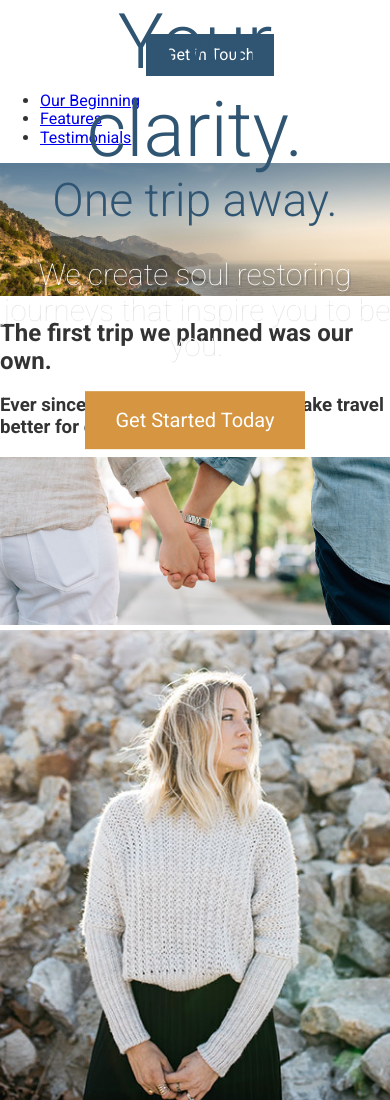
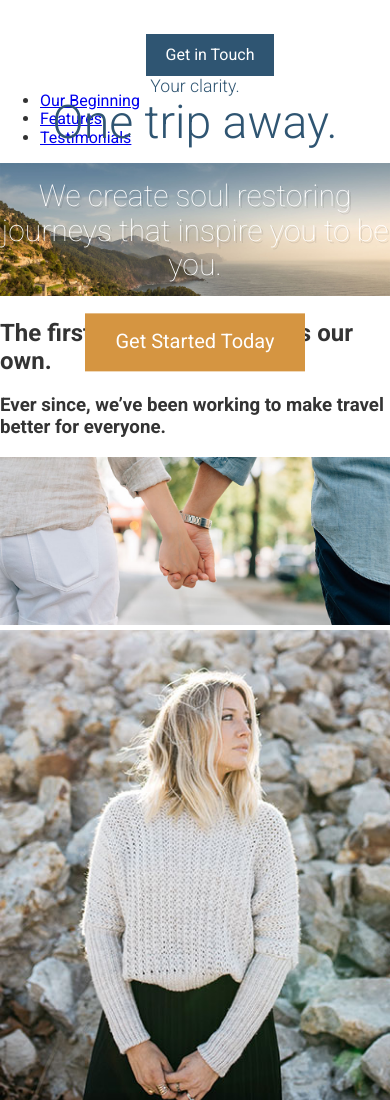
Before and after one commit to chrisgbradley/travel-site, a website: page app/index.html in a window 390 px wide. Shown: the top 1100 px of the page. Drawn offline with Linux system fonts and the light colour scheme.

Commit message:
add base responsive mixins

```diff
--- /dev/null
+++ b/app/assets/styles/base/_mixins.css
@@ -0,0 +1,17 @@
+@define-mixin atSmall {
+	@media(min-width: 530px) {
+		@mixin-content;
+	}
+}
+
+@define-mixin atMedium {
+	@media (min-width: 800px) {
+		@mixin-content;
+	}
+}
+
+@define-mixin atLarge {
+	@media (min-width: 1200px) {
+		@mixin-content;
+	}
+}
--- a/app/assets/styles/modules/_large-hero.css
+++ b/app/assets/styles/modules/_large-hero.css
@@ -11,10 +11,22 @@
 	}
 
 	&__title {
-		font-size: 4.8rem;
+		font-size: 1.1rem;
 		font-weight: 300;
 		color: $mainBlue;
 		margin: 0;
+
+		@mixin atSmall {
+			font-size: 2rem;
+		}
+
+		@mixin atMedium {
+			font-size: 3.2rem;
+		}
+
+		@mixin atLarge {
+			font-size: 4.8rem;
+		}
 	}
 
 	&__subtitle {
--- a/app/assets/styles/styles.css
+++ b/app/assets/styles/styles.css
@@ -1,5 +1,6 @@
 @import "normalize.css";
 @import "base/_variables";
 @import "base/_global";
+@import "base/_mixins";
 @import "modules/_large-hero";
 @import "modules/_btn";
--- a/app/temp/styles/styles.css
+++ b/app/temp/styles/styles.css
@@ -475,10 +475,31 @@ img {
 	}
 
 .large-hero__title {
-		font-size: 4.8rem;
+		font-size: 1.1rem;
 		font-weight: 300;
 		color: #2f5572;
 		margin: 0;
+	}
+
+@media(min-width: 530px) {
+
+.large-hero__title {
+			font-size: 2rem
+	}
+	}
+
+@media (min-width: 800px) {
+
+.large-hero__title {
+			font-size: 3.2rem
+	}
+	}
+
+@media (min-width: 1200px) {
+
+.large-hero__title {
+			font-size: 4.8rem
+	}
 	}
 
 .large-hero__subtitle {
--- a/gulp/tasks/styles.js
+++ b/gulp/tasks/styles.js
@@ -4,10 +4,11 @@ var autoprefixer = require("autoprefixer");
 var cssvars = require("postcss-simple-vars");
 var nested = require("postcss-nested");
 var cssImport = require("postcss-import");
+var mixins = require("postcss-mixins");
 
 gulp.task("styles", function() {
 	return gulp.src("./app/assets/styles/styles.css")
-		.pipe(postcss([cssImport, cssvars, nested, autoprefixer]))
+		.pipe(postcss([cssImport, mixins, cssvars, nested, autoprefixer]))
 		.on("error", function(error) {
 			console.log(error.toString());
 			this.emit("end")
--- a/package.json
+++ b/package.json
@@ -30,7 +30,7 @@
     "gulp-watch": "^4.3.11",
     "postcss-hexrgba": "1.0.0",
     "postcss-import": "^11.0.0",
-    "postcss-mixins": "6.2.0",
+    "postcss-mixins": "^6.2.0",
     "postcss-nested": "^2.1.2",
     "postcss-simple-vars": "^4.1.0",
     "webpack": "3.8.1"
```
Also changed, not shown: 1 other file.
